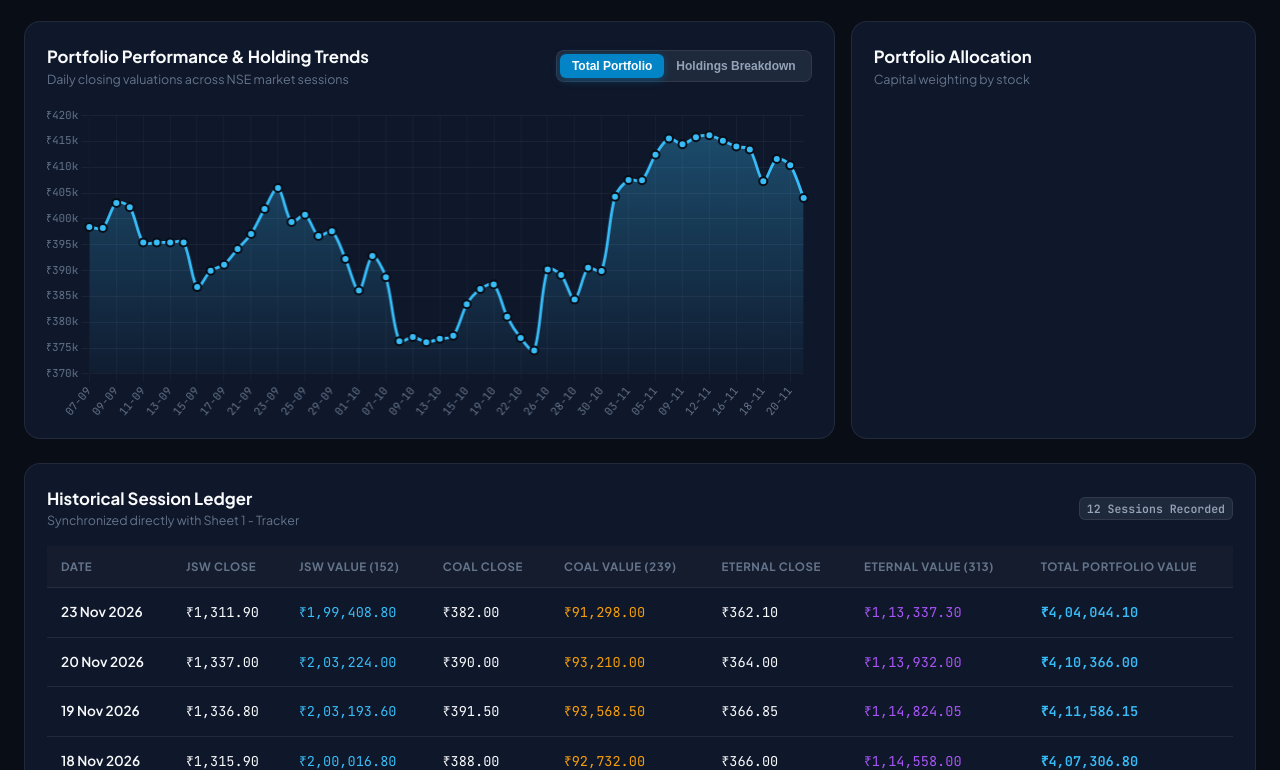
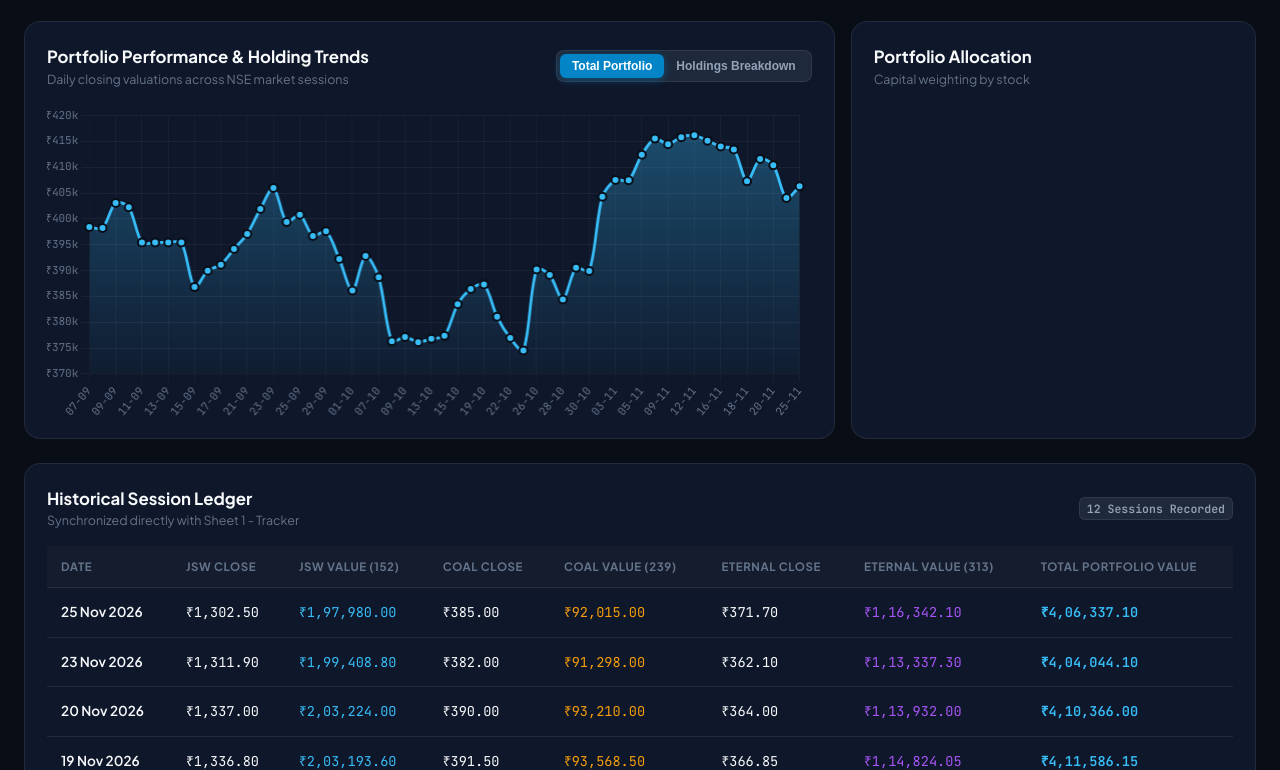
Before and after one commit to 25021141139Preetam/Stock-Tracker, a plain HTML site: page portfolio_dashboard.html in a window 1280 px wide. Shown: the part 570-1340 px from the top of the page. Drawn offline with nearby package versions, Linux system fonts and the light colour scheme.

Commit message:
Automated update: NSE closing prices [2026-11-25]

```diff
--- a/portfolio_dashboard.html
+++ b/portfolio_dashboard.html
@@ -1315,6 +1315,16 @@
             "eternal_close": 362.1,
             "eternal_val": 113337.3,
             "total_val": 404044.1
+      },
+      {
+            "date": "2026-11-25",
+            "jsw_close": 1302.5,
+            "jsw_val": 197980.0,
+            "coal_close": 385.0,
+            "coal_val": 92015.0,
+            "eternal_close": 371.7,
+            "eternal_val": 116342.1,
+            "total_val": 406337.1
       }
 ];
 
```
Also changed, not shown: 2 other files.
